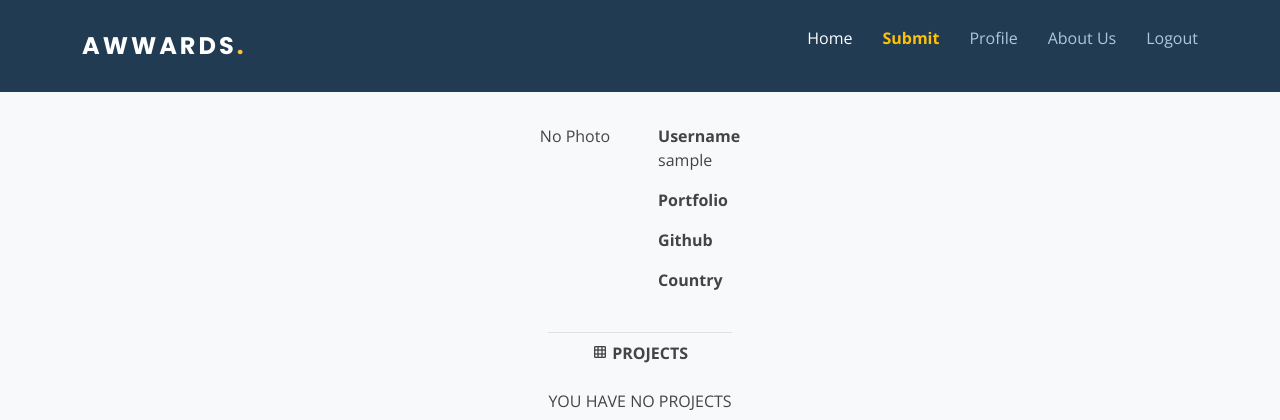
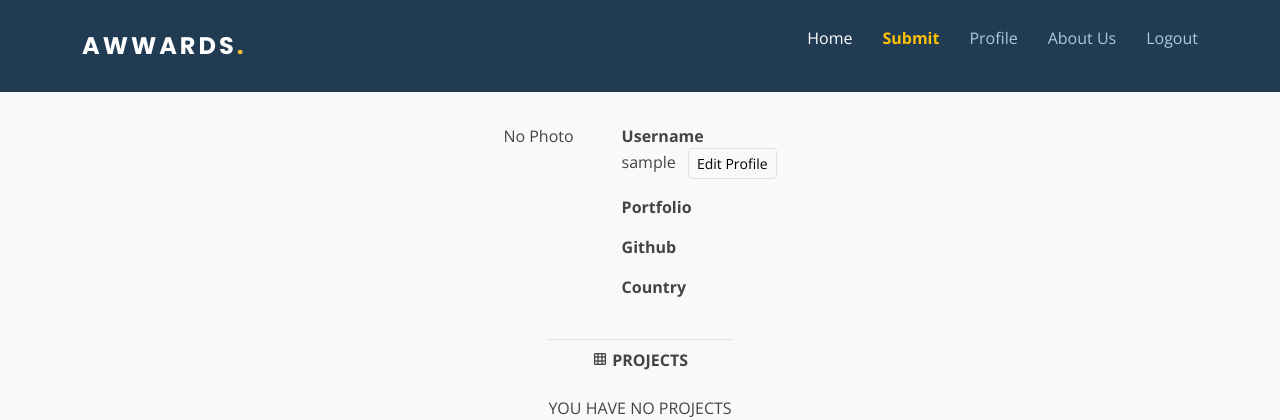
Before and after one commit to Edu58/Django-Awwards-Clone, a Django app: page /profile/sample in a window 1280 px wide. Shown: the top 420 px of the page. Run offline with Django 4.2, Linux system fonts and the light colour scheme; the visitor is signed in with stand-in values (Sample User, id 1); data comes from the database, SQL or seed files in the repository; data that the repository does not hold is empty; some libraries are stand-ins or nearby versions.

Commit message:
feat: update profile

```diff
--- a/main/apps.py
+++ b/main/apps.py
@@ -4,3 +4,9 @@ from django.apps import AppConfig
 class MainConfig(AppConfig):
     default_auto_field = 'django.db.models.BigAutoField'
     name = 'main'
+
+    def ready(self):
+        import main.signals
+
+
+default_app_config='main.apps.MainConfig'
--- a/main/urls.py
+++ b/main/urls.py
@@ -12,6 +12,7 @@ urlpatterns = [
     path('vote/<int:project_id>/', views.vote, name='vote'),
     path('rate/<int:project_id>/', views.rate_project, name='rate'),
     path('profile/<username>', views.profile, name='profile'),
+    path('update-profile/', views.update_profile, name='update_profile'),
     path('login/', views.login_user, name='login'),
     path('signup/', views.signup_user, name='signup'),
     path('logout/', views.logout_user, name='logout'),
--- a/main/views.py
+++ b/main/views.py
@@ -1,5 +1,5 @@
 from django.shortcuts import get_object_or_404, redirect, render
-from .forms import RateProjectForm, SubmitProjectForm, SignUpForm
+from .forms import RateProjectForm, SubmitProjectForm, SignUpForm, UpdateProfileForm, UserUpdateForm
 from .models import Profile, Project, Rating
 from django.contrib.auth.models import User
 from django.urls import reverse
@@ -129,6 +129,30 @@ def profile(request, username):
 
 
 @login_required(login_url='login')
+def update_profile(request):
+
+    if request.method == "POST":
+        user_form = UserUpdateForm(request.POST, instance=request.user)
+        profile_form = UpdateProfileForm(
+            request.POST, request.FILES, instance=request.user.profile)
+
+        if user_form.is_valid() and profile_form.is_valid():
+            user_form.save()
+            profile_form.save()
+            return redirect('profile')
+    else:
+        user_form = UserUpdateForm(instance=request.user)
+        profile_form = UpdateProfileForm(instance=request.user.profile)
+
+    context = {
+        'user_form': user_form,
+        'prof_form': profile_form
+    }
+
+    return render(request, 'update-profile.html', context)
+
+
+@login_required(login_url='login')
 def logout_user(request):
     logout(request)
     return redirect('login')
--- a/templates/profile.html
+++ b/templates/profile.html
@@ -24,7 +24,11 @@
                 <span class="fw-light">
                     {{user.username}}
                 </span>
+                <a href="{% url 'update_profile' %}">
+                    <button type="button" class="btn btn-light btn-sm border ms-2">Edit Profile</button>
+                </a>
             </p>
+
             <p class="fw-bold">
                 Portfolio <br>
                 <span class="fw-light">
```
Also changed, not shown: main/forms.py (+14 -1 lines), templates/update-profile.html (added, +34 -0 lines).
